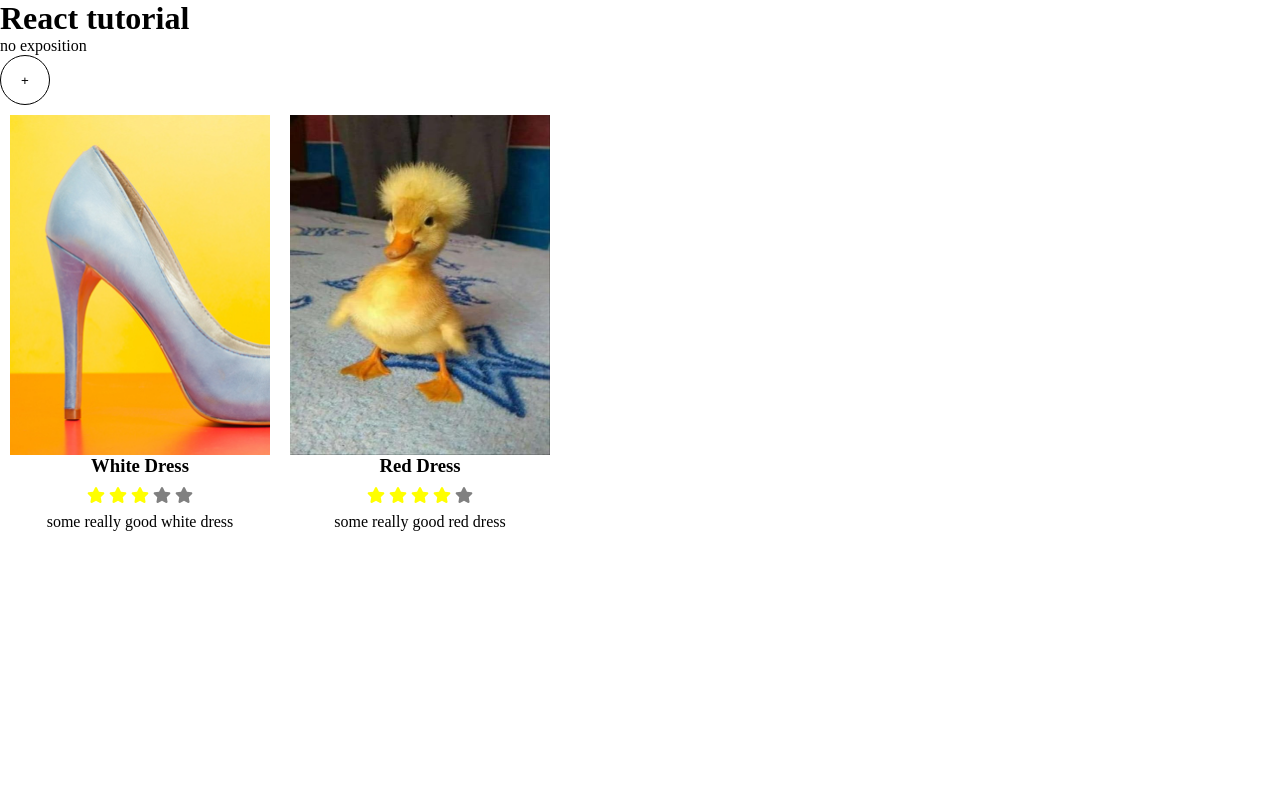
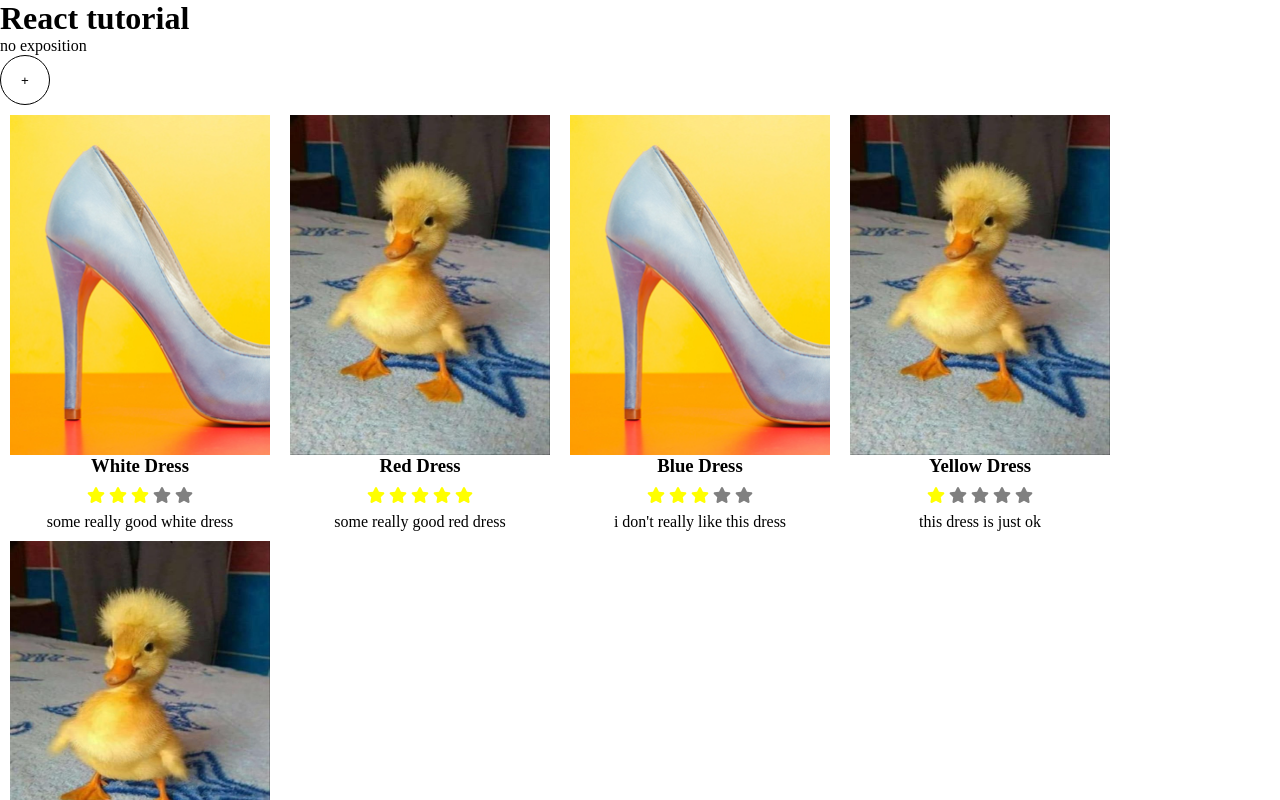
Before and after one commit to ram125/first-pet-project, a React (Create React App) app: page / in a window 1280 px wide. Shown: the top 800 px of the page. Built offline with nearby package versions, Linux system fonts and the light colour scheme.

Commit message:
fixed a few bugs

```diff
--- a/src/Components/AddProduct.js
+++ b/src/Components/AddProduct.js
@@ -63,6 +63,7 @@ let AddProduct = () => {
 		if(value.name.trim()){
 			NewProduct(value.name, value.description, value.rating)
 			setValue({name: '', description: '', rating: ''})
+			changeClass()
 		}
 	}
 
--- a/src/Components/App.js
+++ b/src/Components/App.js
@@ -4,7 +4,28 @@ import ProductsRow from './ProductsRow'
 import Exposition from './Exposition'
 import Context from './Context'
 import AddProduct from './AddProduct'
-
+/*,
+			{
+				id: 3,
+				name: 'blue dress',
+				image: './1.jpg',
+				description: "i don't really like this dress",
+				rating: 3
+			},
+			{
+				id: 4,
+				name: 'yellow dress',
+				image: './2.jpg',
+				description: 'this dress is just ok',
+				rating: 1
+			},
+			{
+				id: 5,
+				name: 'green dress',
+				image: './2.jpg',
+				description: 'and this is just a duck',
+				rating: 4
+			}*/
 const App = () => {
 
 	let [products, setProduct] = React.useState([
@@ -20,6 +41,27 @@ const App = () => {
 				name: 'red dress',
 				image: './2.jpg',
 				description: 'some really good red dress',
+				rating: 5
+			},
+			{
+				id: 3,
+				name: 'blue dress',
+				image: './1.jpg',
+				description: "i don't really like this dress",
+				rating: 3
+			},
+			{
+				id: 4,
+				name: 'yellow dress',
+				image: './2.jpg',
+				description: 'this dress is just ok',
+				rating: 1
+			},
+			{
+				id: 5,
+				name: 'green dress',
+				image: './2.jpg',
+				description: 'and this is just a duck',
 				rating: 4
 			}
 		])
@@ -40,16 +82,25 @@ const App = () => {
 		list_rows[i] = <ProductsRow products={current_row} key={w+(i*4)}/>
 	}
 
-	let changeExposed = (id) => {
-		setExposedProduct(id)
-	}
-
 	let deleteProduct = (id) => {
-		setProduct(products.filter(product => product.id !== id))
+		if(exposedProduct === id){
+			setExposedProduct(0)
+		}
+		let newProductList = []
+		products.forEach(product => {
+			if(product.id !== id){
+				if(product.id > id){
+					product.id--
+					newProductList.push(product)
+				}else{
+					newProductList.push(product)
+				}
+			}
+		})
+		setProduct(newProductList)
 	}
 
 	let newProduct = (name, description, rating) => {
-		console.log(products.length)
 		let newProd = {
 			id: products.length+1,
 			name: name,
@@ -58,12 +109,11 @@ const App = () => {
 			rating: rating
 		}
 		setProduct(products.concat(newProd))
-		console.log(products)
 	}
 
 	return(
 		<Context.Provider value={{
-			Exposed: changeExposed,
+			Exposed: setExposedProduct,
 			Deleted: deleteProduct,
 			NewProduct: newProduct,
 			Changed: setProduct,
```
